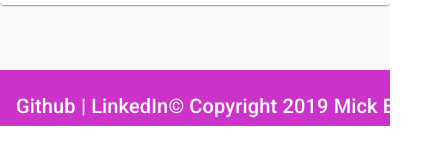
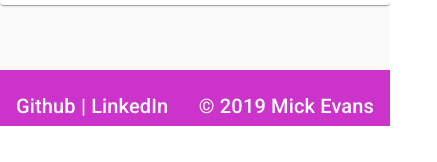
Before and after one commit to codemastermick/devPortfolio, an Angular app: page /home in a window 390 px wide. Shown: the part 718-880 px from the top of the page, 437 px wide, since content can reach past the window. Built offline with nearby package versions, Linux system fonts and the light colour scheme.

Commit message:
feat(footer): make copyright responsive

```diff
--- a/src/app/navigation/footer/footer.component.html
+++ b/src/app/navigation/footer/footer.component.html
@@ -6,8 +6,12 @@
     <a href="https://www.linkedin.com/in/mick-evans-0604291a/">LinkedIn</a>
   </div>
 
-  <div>
-    <p>© Copyright {{ datestamp }} {{ author }}</p>
+  <div fxHide.lt-md>
+    <p>Copyright {{ datestamp }} {{ author }}</p>
   </div>
 
+  <div fxHide.gt-sm>
+      <p>© {{ datestamp }} {{ author }}</p>
+    </div>
+
 </mat-toolbar>
```
